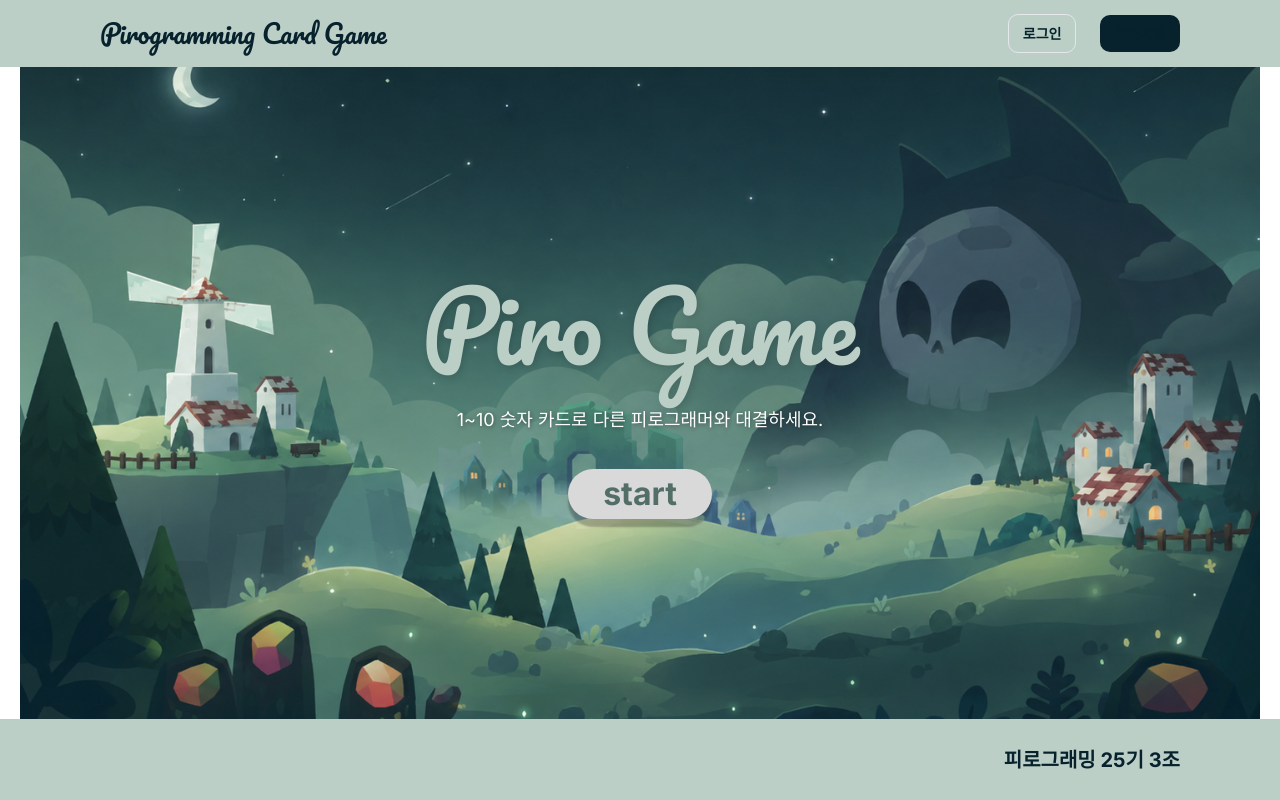
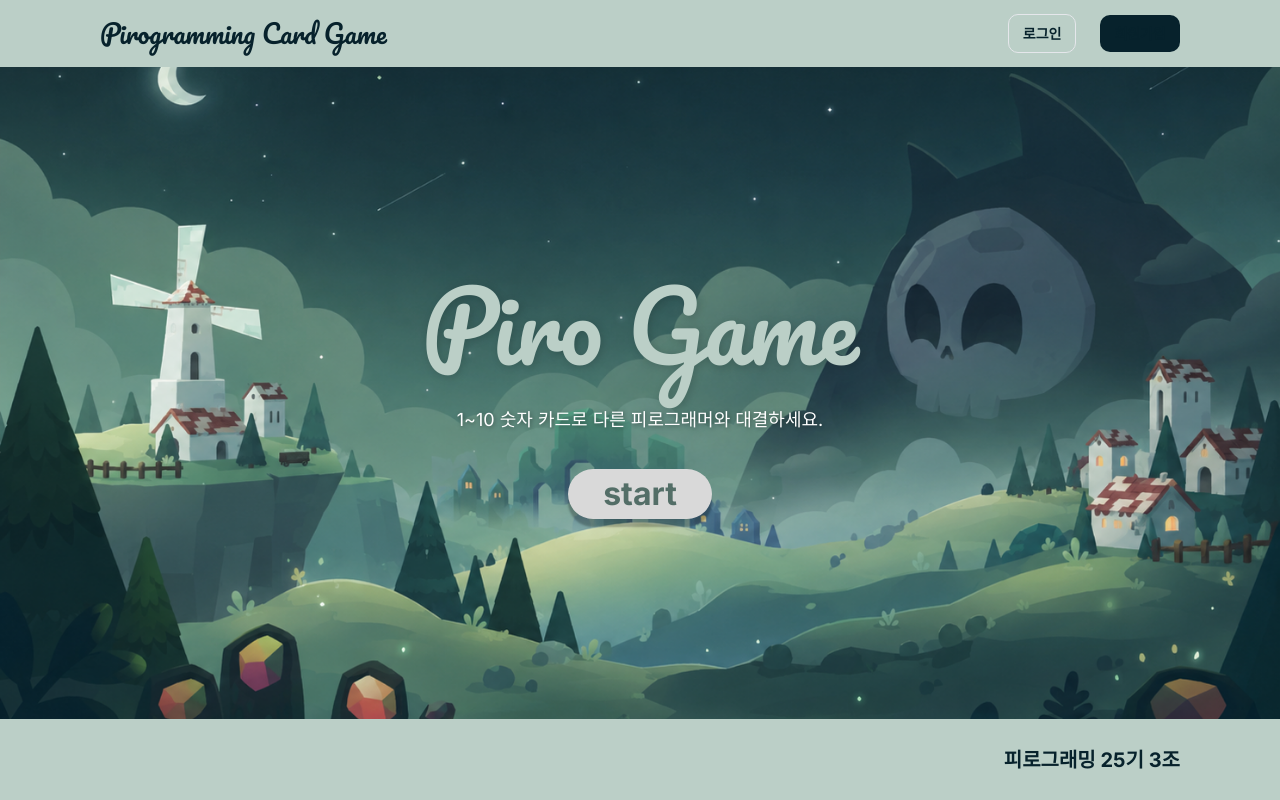
Before and after one commit to Pirogramming-25/Piro25_CardGame_3, a Django app: page / in a window 1280 px wide. Run offline with Django 5.2, Linux system fonts and the light colour scheme.

Commit message:
fix: 배경 이미지를 body 레벨로 이동 (전체 페이지 적용)

```diff
--- a/core/templates/core/main.html
+++ b/core/templates/core/main.html
@@ -4,7 +4,7 @@
 {% block extra_css %}<link rel="stylesheet" href="{% static 'css/main.css' %}">{% endblock %}
 
 {% block content %}
-<div class="main-hero" {% if request %}style="background-image: url({% static 'images/main.png' %});"{% endif %}>
+<div class="main-hero">
   {% if user.is_authenticated %}
     <div class="main-hero__inner">
       <h1 class="main-hero__title">Piro Game</h1>
--- a/static/css/base.css
+++ b/static/css/base.css
@@ -33,7 +33,11 @@
    ============================================ */
 
 body {
-  background: var(--color-bg);
+  background-image: url('/static/images/main.png');
+  background-size: cover;
+  background-position: center;
+  background-attachment: fixed;
+  background-repeat: no-repeat;
   color: var(--color-text);
   font-family: var(--font-body);
   min-height: 100vh;
--- a/static/css/main.css
+++ b/static/css/main.css
@@ -9,10 +9,6 @@
   align-items: center;
   justify-content: center;
   padding: 60px 24px;
-  background-color: #f7f7fb;
-  background-position: center;
-  background-size: cover;
-  background-repeat: no-repeat;
 
   /* container padding 초과해서 화면 꽉 차게 */
   margin: -32px -24px;
```
